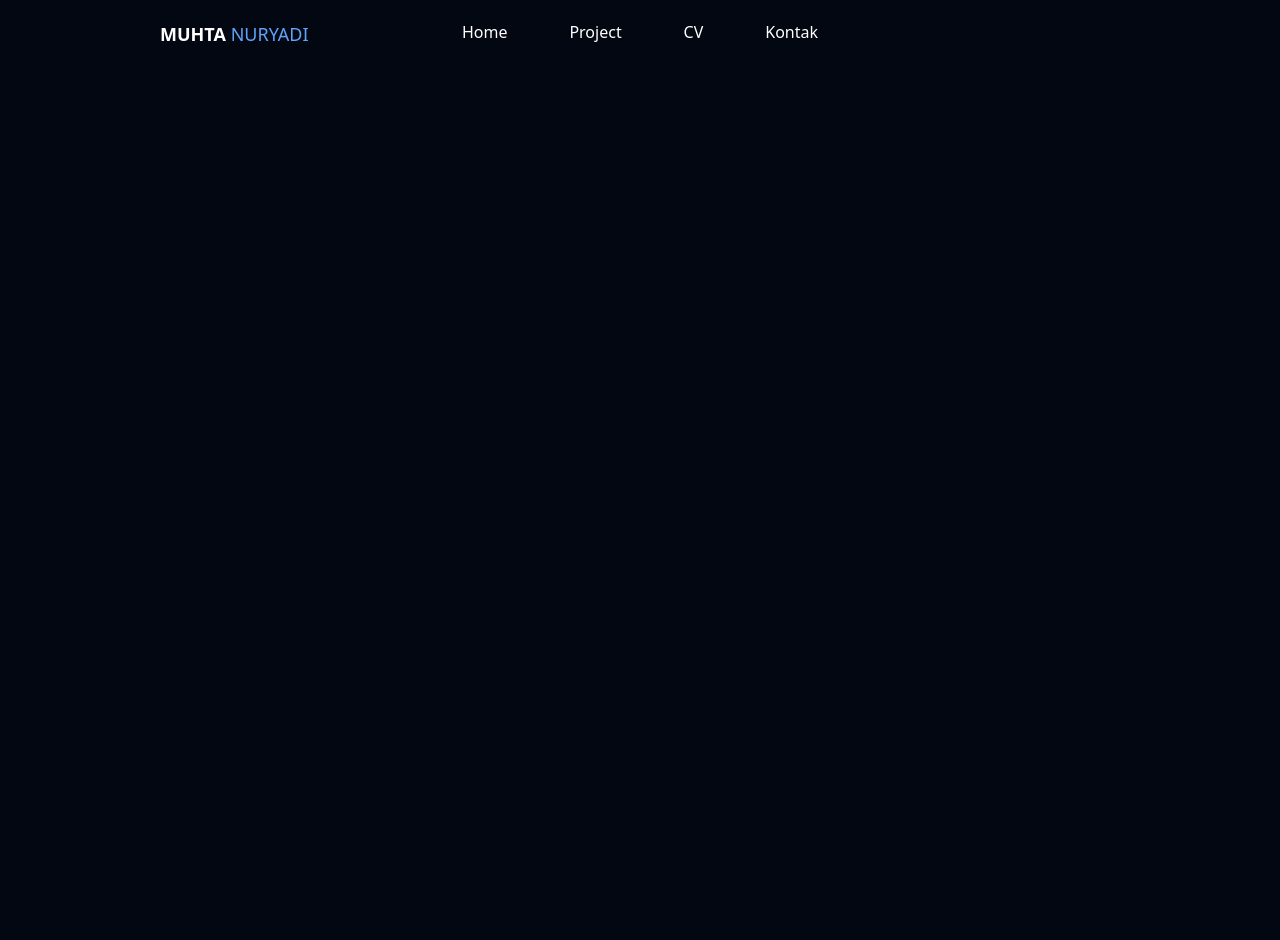
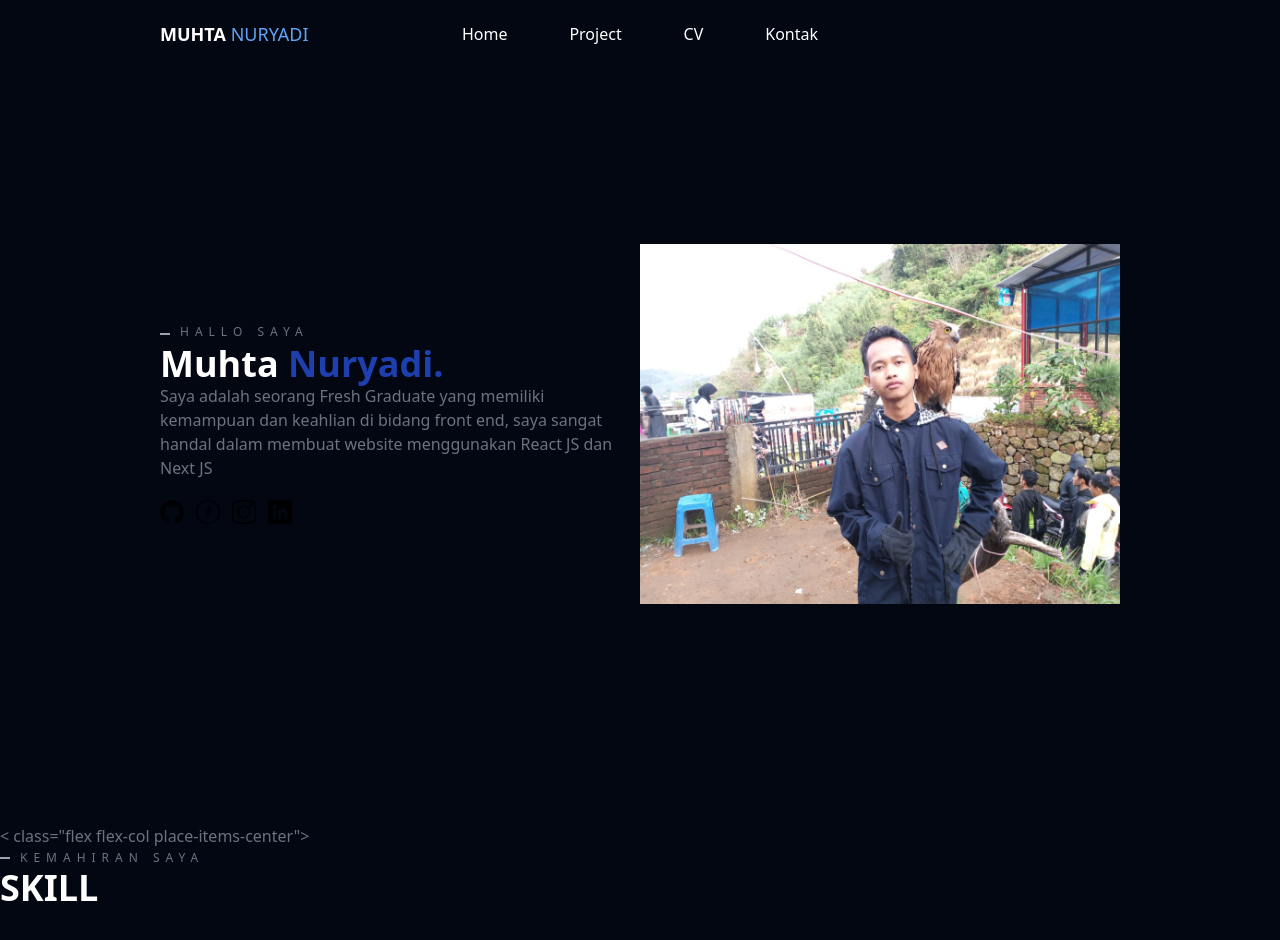
Before and after one commit to Muhless/2, a website: page public/index.html in a window 1280 px wide. Before the commit the page ends 800 px from the top, so only its background shows below. Drawn offline with Linux system fonts and the light colour scheme.

Commit message:
update main content

```diff
--- a/public/index.html
+++ b/public/index.html
@@ -1,21 +1,23 @@
 <!DOCTYPE html>
 <html lang="en">
+
 <head>
     <meta charset="UTF-8">
     <meta name="viewport" content="width=device-width, initial-scale=1.0">
     <link rel="stylesheet" href="/public/style.css">
     <title>Portofolio</title>
 </head>
-<body class="bg-gray-950 text-gray-50">
-    <header class="sticky bg-gray-950">
-        <nav class="text-white w-9/12 mt-5 flex flex-row mx-auto">
+
+<body class="bg-gray-950 text-gray-500">
+    <header class="z-10 sticky top-0 bg-gray-950 py-5">
+        <nav class="text-white w-9/12 mb-5 flex flex-row mx-auto">
             <div class="basis-1/4 uppercase text-lg">
                 <a href="">
                     <span class="font-bold text-white">Muhta</span>
                     <span class="font-extralight text-blue-400">Nuryadi</span>
                 </a>
             </div>
-            <div class="basis-1/2 flex justify-evenly">
+            <div class="basis-1/2 flex items-center justify-evenly">
                 <span>Home</span>
                 <span>Project</span>
                 <span>CV</span>
@@ -23,34 +25,72 @@
             </div>
             <!-- dark mode -->
             <div class="basis-1/4 flex justify-end">
-                <span class="hidden dark:inline end:0"
-				><svg viewBox="0 0 24 24" fill="none" class="w-6 h-6">
-					<path
-						fill-rule="evenodd"
-						clip-rule="evenodd"
-						d="M17.715 15.15A6.5 6.5 0 0 1 9 6.035C6.106 6.922 4 9.645 4 12.867c0 3.94 3.153 7.136 7.042 7.136 3.101 0 5.734-2.032 6.673-4.853Z"
-						class="fill-sky-400/20"
-					></path>
-					<path
-						d="m17.715 15.15.95.316a1 1 0 0 0-1.445-1.185l.495.869ZM9 6.035l.846.534a1 1 0 0 0-1.14-1.49L9 6.035Zm8.221 8.246a5.47 5.47 0 0 1-2.72.718v2a7.47 7.47 0 0 0 3.71-.98l-.99-1.738Zm-2.72.718A5.5 5.5 0 0 1 9 9.5H7a7.5 7.5 0 0 0 7.5 7.5v-2ZM9 9.5c0-1.079.31-2.082.845-2.93L8.153 5.5A7.47 7.47 0 0 0 7 9.5h2Zm-4 3.368C5 10.089 6.815 7.75 9.292 6.99L8.706 5.08C5.397 6.094 3 9.201 3 12.867h2Zm6.042 6.136C7.718 19.003 5 16.268 5 12.867H3c0 4.48 3.588 8.136 8.042 8.136v-2Zm5.725-4.17c-.81 2.433-3.074 4.17-5.725 4.17v2c3.552 0 6.553-2.327 7.622-5.537l-1.897-.632Z"
-						class="fill-sky-500"
-					></path>
-					<path
-						fill-rule="evenodd"
-						clip-rule="evenodd"
-						d="M17 3a1 1 0 0 1 1 1 2 2 0 0 0 2 2 1 1 0 1 1 0 2 2 2 0 0 0-2 2 1 1 0 1 1-2 0 2 2 0 0 0-2-2 1 1 0 1 1 0-2 2 2 0 0 0 2-2 1 1 0 0 1 1-1Z"
-						class="fill-sky-500"
-					></path></svg></span>
+                <span class="hidden dark:inline end:0"><svg viewBox="0 0 24 24" fill="none" class="w-6 h-6">
+                        <path fill-rule="evenodd" clip-rule="evenodd"
+                            d="M17.715 15.15A6.5 6.5 0 0 1 9 6.035C6.106 6.922 4 9.645 4 12.867c0 3.94 3.153 7.136 7.042 7.136 3.101 0 5.734-2.032 6.673-4.853Z"
+                            class="fill-sky-400/20"></path>
+                        <path
+                            d="m17.715 15.15.95.316a1 1 0 0 0-1.445-1.185l.495.869ZM9 6.035l.846.534a1 1 0 0 0-1.14-1.49L9 6.035Zm8.221 8.246a5.47 5.47 0 0 1-2.72.718v2a7.47 7.47 0 0 0 3.71-.98l-.99-1.738Zm-2.72.718A5.5 5.5 0 0 1 9 9.5H7a7.5 7.5 0 0 0 7.5 7.5v-2ZM9 9.5c0-1.079.31-2.082.845-2.93L8.153 5.5A7.47 7.47 0 0 0 7 9.5h2Zm-4 3.368C5 10.089 6.815 7.75 9.292 6.99L8.706 5.08C5.397 6.094 3 9.201 3 12.867h2Zm6.042 6.136C7.718 19.003 5 16.268 5 12.867H3c0 4.48 3.588 8.136 8.042 8.136v-2Zm5.725-4.17c-.81 2.433-3.074 4.17-5.725 4.17v2c3.552 0 6.553-2.327 7.622-5.537l-1.897-.632Z"
+                            class="fill-sky-500"></path>
+                        <path fill-rule="evenodd" clip-rule="evenodd"
+                            d="M17 3a1 1 0 0 1 1 1 2 2 0 0 0 2 2 1 1 0 1 1 0 2 2 2 0 0 0-2 2 1 1 0 1 1-2 0 2 2 0 0 0-2-2 1 1 0 1 1 0-2 2 2 0 0 0 2-2 1 1 0 0 1 1-1Z"
+                            class="fill-sky-500"></path>
+                    </svg></span>
             </div>
         </nav>
     </header>
 
     <main>
+        <div class="bg-gray-950 relative -top-16">
+            <div class="w-9/12 flex h-screen items-center mx-auto">
+                <div class="basis-1/2">
+                    <div class="flex text-center">
+                        <svg class="stroke-gray-400 stroke-2 h-5 w-5">
+                            <line x1="0" y1="10px" x2="10px" y2="10px" />
+                        </svg>
+                        <h2 class="uppercase text-xs font-extralight tracking-ngangkang">Hallo Saya</h2>
+                    </div>
+                    <h3 class="font-bold text-4xl text-white">
+                        <span>Muhta</span>
+                        <span class="text-blue-800">Nuryadi.</span>
+                    </h3>
+                    <p class="font-light">Saya adalah seorang Fresh Graduate yang memiliki kemampuan dan keahlian di
+                        bidang front end, saya
+                        sangat handal dalam membuat website menggunakan React JS dan Next JS
+                    </p>
+                    <div class="flex flex-row mt-5 space-x-3">
+                        <img class="w-6 h-6" src="/img/github.png" alt="">
+                        <img class="w-6 h-6" src="/img/facebook.png" alt="">
+                        <img class="w-6 h-6" src="/img/instagram.png" alt="">
+                        <img class="w-6 h-6" src="/img/linkedin (1).png" alt="">
+                    </div>
+                </div>
 
+                <!-- avatar -->
+                <div class="basis-1/2">
+                    <img class="mx-auto" src="/img/IMG-20181220-WA0015.jpg" alt="">
+                </div>
+            </div>
+            <!-- speciality -->
+            <div>
+                < class="flex flex-col place-items-center">
+                    <div class="flex items-center">
+                        <svg class="stroke-gray-400 stroke-2 h-5 w-5">
+                            <line x1="0" y1="10px" x2="10px" y2="10px" />
+                        </svg>
+                        <h2 class="uppercase text-xs font-extralight tracking-ngangkang">Kemahiran saya</h2>
+                    </div>
+                        <h3 class="flex mx-auto uppercase font-bold text-4xl text-white">Skill</h3>
+
+                </div>
+            </div>
+
+        </div>
     </main>
 
     <footer>
 
     </footer>
 </body>
+
 </html>
--- a/tailwind.config.js
+++ b/tailwind.config.js
@@ -4,7 +4,12 @@ module.exports = {
     './public/index.html',
   ],
   theme: {
-    extend: {},
+    extend: {
+      letterSpacing: {
+        ngangkang : '.5em',
+        ngempit : '-0.5em'
+      }
+    },
   },
   plugins: [],
 }
```
Also changed, not shown: img/IMG-20181220-WA0015.jpg (added), img/facebook.png (added), img/github (1).png (added), img/github.png (added), img/instagram.png (added), img/linkedin (1).png (added), public/style.css, 1 other file.
